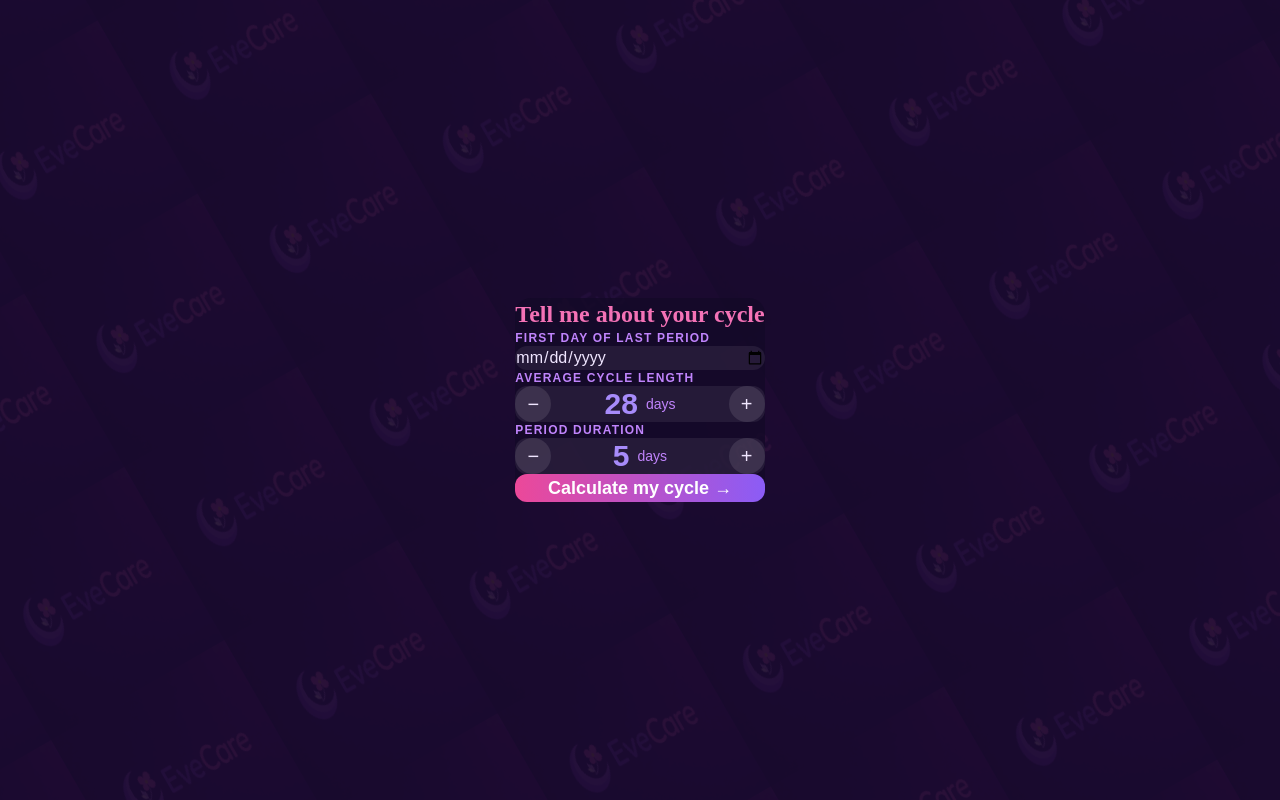
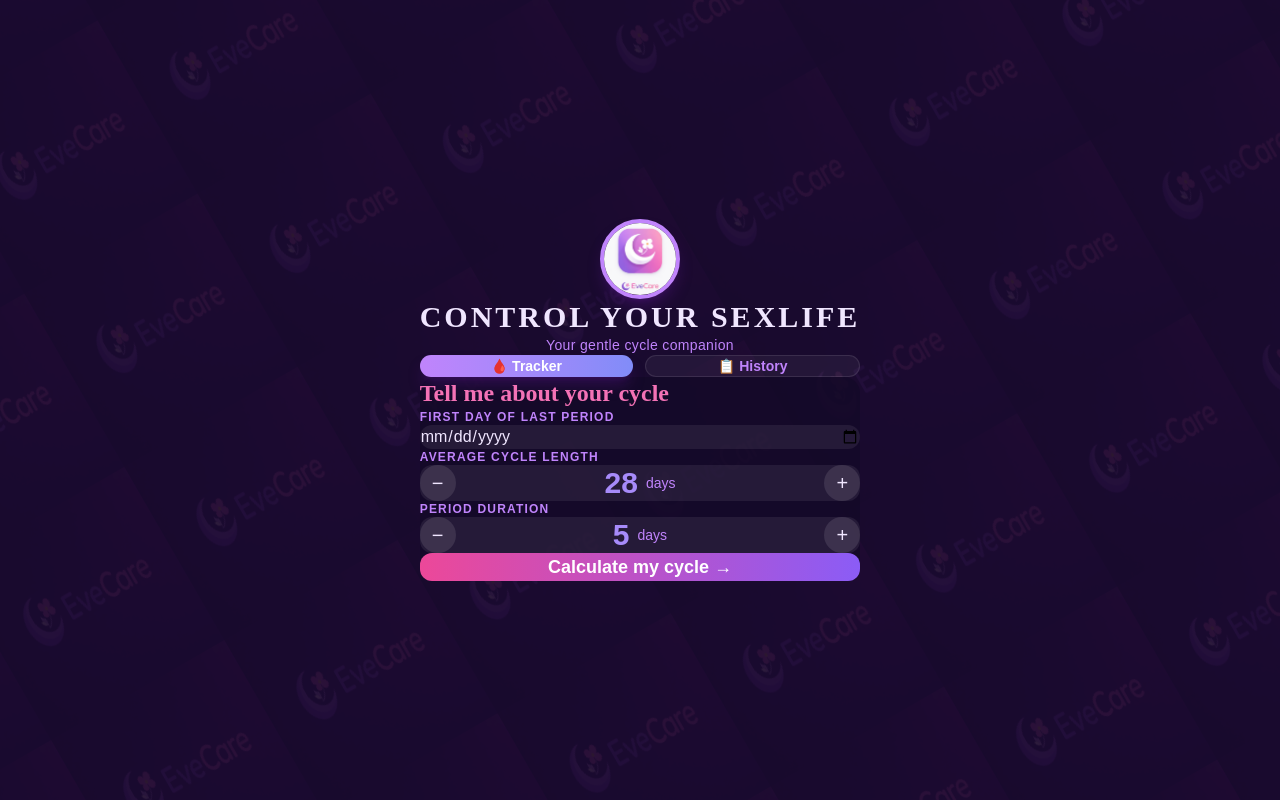
Before and after one commit to Frankjoe4u/cycle, a Next.js app in the folder control/: page / in a window 1280 px wide. Built offline with nearby package versions, Linux system fonts and the light colour scheme.

Commit message:
correct input

```diff
--- a/control/app/page.tsx
+++ b/control/app/page.tsx
@@ -1,125 +1,81 @@
 "use client";
 
-import { useState } from "react";
-import { CycleResult, calculateCycle } from "@/components/cycleUtils";
+import { useState, useEffect } from "react";
+import Navbar from "@/components/Navbar";
+import InputCard from "@/components/InputCard";
+import ResultsSection from "@/components/ResultsSection";
+import HistorySection from "@/components/HistorySection";
+import { CycleResult } from "@/components/cycleUtils";
+import {
+  saveToHistory,
+  getHistory,
+  HistoryEntry,
+} from "@/components/historyUtils";
 
-interface Props {
-  onCalculate: (
+export default function Home() {
+  const [result, setResult] = useState<CycleResult | null>(null);
+  const [history, setHistory] = useState<HistoryEntry[]>([]);
+  const [activeTab, setActiveTab] = useState<"tracker" | "history">("tracker");
+
+  useEffect(() => {
+    setHistory(getHistory());
+  }, []);
+
+  function handleCalculate(
     res: CycleResult,
     lastPeriod: string,
     cycleLength: number,
     periodDur: number,
-  ) => void;
-}
+  ) {
+    setResult(res);
+    saveToHistory(lastPeriod, cycleLength, periodDur, res);
+    setHistory(getHistory());
+  }
 
-export default function InputCard({ onCalculate }: Props) {
-  const [lastPeriod, setLastPeriod] = useState("");
-  const [cycleLength, setCycleLength] = useState(28);
-  const [periodDur, setPeriodDur] = useState(5);
-
-  function handleCalculate() {
-    if (!lastPeriod) {
-      alert("Please select the first day of your last period.");
-      return;
-    }
-    const result = calculateCycle(lastPeriod, cycleLength, periodDur);
-    onCalculate(result, lastPeriod, cycleLength, periodDur);
+  function refreshHistory() {
+    setHistory(getHistory());
   }
 
   return (
-    <section
-      className="rounded-2xl p-6 mb-6"
-      style={{ backgroundColor: "rgba(20, 10, 40, 0.85)" }}
-    >
-      <h2
-        className="text-2xl font-bold mb-6 text-[#f472b6]"
-        style={{ fontFamily: "var(--font-serif)" }}
-      >
-        Tell me about your cycle
-      </h2>
+    <main className="max-w-xl mx-auto px-4 pb-16">
+      <Navbar />
 
-      <div className="mb-6">
-        <label className="block text-xs font-semibold tracking-widest text-[#c084fc] mb-2 uppercase">
-          First Day of Last Period
-        </label>
-        <input
-          type="date"
-          value={lastPeriod}
-          onChange={(e) => setLastPeriod(e.target.value)}
-          className="w-full rounded-xl px-4 py-3 text-[#f0e6ff] outline-none focus:border-[#c084fc] transition"
-          style={{ backgroundColor: "rgba(255,255,255,0.07)", border: "none" }}
-        />
+      <div className="flex gap-3 mb-6">
+        <button
+          onClick={() => setActiveTab("tracker")}
+          className={
+            "flex-1 py-3 rounded-xl font-semibold text-sm transition " +
+            (activeTab === "tracker"
+              ? "bg-gradient-to-r from-[#c084fc] to-[#818cf8] text-white shadow-lg shadow-purple-900/40"
+              : "bg-white/5 border border-white/10 text-[#c084fc] hover:bg-white/10")
+          }
+        >
+          🩸 Tracker
+        </button>
+        <button
+          onClick={() => setActiveTab("history")}
+          className={
+            "flex-1 py-3 rounded-xl font-semibold text-sm transition " +
+            (activeTab === "history"
+              ? "bg-gradient-to-r from-[#c084fc] to-[#818cf8] text-white shadow-lg shadow-purple-900/40"
+              : "bg-white/5 border border-white/10 text-[#c084fc] hover:bg-white/10")
+          }
+        >
+          {"📋 History" +
+            (history.length > 0 ? " (" + history.length + ")" : "")}
+        </button>
       </div>
 
-      <div className="mb-6">
-        <label className="block text-xs font-semibold tracking-widest text-[#c084fc] mb-2 uppercase">
-          Average Cycle Length
-        </label>
-        <div
-          className="flex items-center justify-between rounded-xl px-4 py-3"
-          style={{ backgroundColor: "rgba(255,255,255,0.07)" }}
-        >
-          <button
-            onClick={() => setCycleLength((v) => Math.max(21, v - 1))}
-            className="w-9 h-9 rounded-full flex items-center justify-center text-xl text-[#f0e6ff] hover:bg-[#c084fc]/30 transition"
-            style={{ backgroundColor: "rgba(255,255,255,0.1)" }}
-          >
-            −
-          </button>
-          <div className="flex items-center gap-2">
-            <span className="text-3xl font-bold text-[#a78bfa]">
-              {cycleLength}
-            </span>
-            <span className="text-sm text-[#c084fc]">days</span>
-          </div>
-          <button
-            onClick={() => setCycleLength((v) => Math.min(40, v + 1))}
-            className="w-9 h-9 rounded-full flex items-center justify-center text-xl text-[#f0e6ff] hover:bg-[#c084fc]/30 transition"
-            style={{ backgroundColor: "rgba(255,255,255,0.1)" }}
-          >
-            +
-          </button>
-        </div>
-      </div>
+      {activeTab === "tracker" && (
+        <>
+          <InputCard onCalculate={handleCalculate} />
+          {result && <ResultsSection result={result} />}
+        </>
+      )}
 
-      <div className="mb-8">
-        <label className="block text-xs font-semibold tracking-widest text-[#c084fc] mb-2 uppercase">
-          Period Duration
-        </label>
-        <div
-          className="flex items-center justify-between rounded-xl px-4 py-3"
-          style={{ backgroundColor: "rgba(255,255,255,0.07)" }}
-        >
-          <button
-            onClick={() => setPeriodDur((v) => Math.max(2, v - 1))}
-            className="w-9 h-9 rounded-full flex items-center justify-center text-xl text-[#f0e6ff] hover:bg-[#c084fc]/30 transition"
-            style={{ backgroundColor: "rgba(255,255,255,0.1)" }}
-          >
-            −
-          </button>
-          <div className="flex items-center gap-2">
-            <span className="text-3xl font-bold text-[#a78bfa]">
-              {periodDur}
-            </span>
-            <span className="text-sm text-[#c084fc]">days</span>
-          </div>
-          <button
-            onClick={() => setPeriodDur((v) => Math.min(10, v + 1))}
-            className="w-9 h-9 rounded-full flex items-center justify-center text-xl text-[#f0e6ff] hover:bg-[#c084fc]/30 transition"
-            style={{ backgroundColor: "rgba(255,255,255,0.1)" }}
-          >
-            +
-          </button>
-        </div>
-      </div>
-
-      <button
-        onClick={handleCalculate}
-        className="w-full py-4 rounded-xl text-white font-semibold text-lg hover:opacity-90 transition"
-        style={{ background: "linear-gradient(to right, #ec4899, #8b5cf6)" }}
-      >
-        Calculate my cycle →
-      </button>
-    </section>
+      {activeTab === "history" && (
+        <HistorySection history={history} onUpdate={refreshHistory} />
+      )}
+    </main>
   );
 }
--- a/control/components/InputCard.tsx
+++ b/control/components/InputCard.tsx
@@ -4,7 +4,12 @@
 import { CycleResult, calculateCycle } from "@/components/cycleUtils";
 
 interface Props {
-  onCalculate: (result: CycleResult) => void;
+  onCalculate: (
+    result: CycleResult,
+    lastPeriod: string,
+    cycleLength: number,
+    periodDur: number,
+  ) => void;
 }
 
 export default function InputCard({ onCalculate }: Props) {
@@ -18,7 +23,7 @@
       return;
     }
     const result = calculateCycle(lastPeriod, cycleLength, periodDur);
-    onCalculate(result);
+    onCalculate(result, lastPeriod, cycleLength, periodDur);
   }
 
   return (
@@ -26,7 +31,6 @@
       className="rounded-2xl p-6 mb-6"
       style={{ backgroundColor: "rgba(20, 10, 40, 0.85)" }}
     >
-      {/* Title */}
       <h2
         className="text-2xl font-bold mb-6 text-[#f472b6]"
         style={{ fontFamily: "var(--font-serif)" }}
@@ -34,7 +38,6 @@
         Tell me about your cycle
       </h2>
 
-      {/* Date Input */}
       <div className="mb-6">
         <label className="block text-xs font-semibold tracking-widest text-[#c084fc] mb-2 uppercase">
           First Day of Last Period
@@ -48,7 +51,6 @@
         />
       </div>
 
-      {/* Cycle Length Stepper */}
       <div className="mb-6">
         <label className="block text-xs font-semibold tracking-widest text-[#c084fc] mb-2 uppercase">
           Average Cycle Length
@@ -80,7 +82,6 @@
         </div>
       </div>
 
-      {/* Period Duration Stepper */}
       <div className="mb-8">
         <label className="block text-xs font-semibold tracking-widest text-[#c084fc] mb-2 uppercase">
           Period Duration
@@ -112,7 +113,6 @@
         </div>
       </div>
 
-      {/* Calculate Button */}
       <button
         onClick={handleCalculate}
         className="w-full py-4 rounded-xl text-white font-semibold text-lg hover:opacity-90 transition"
```
